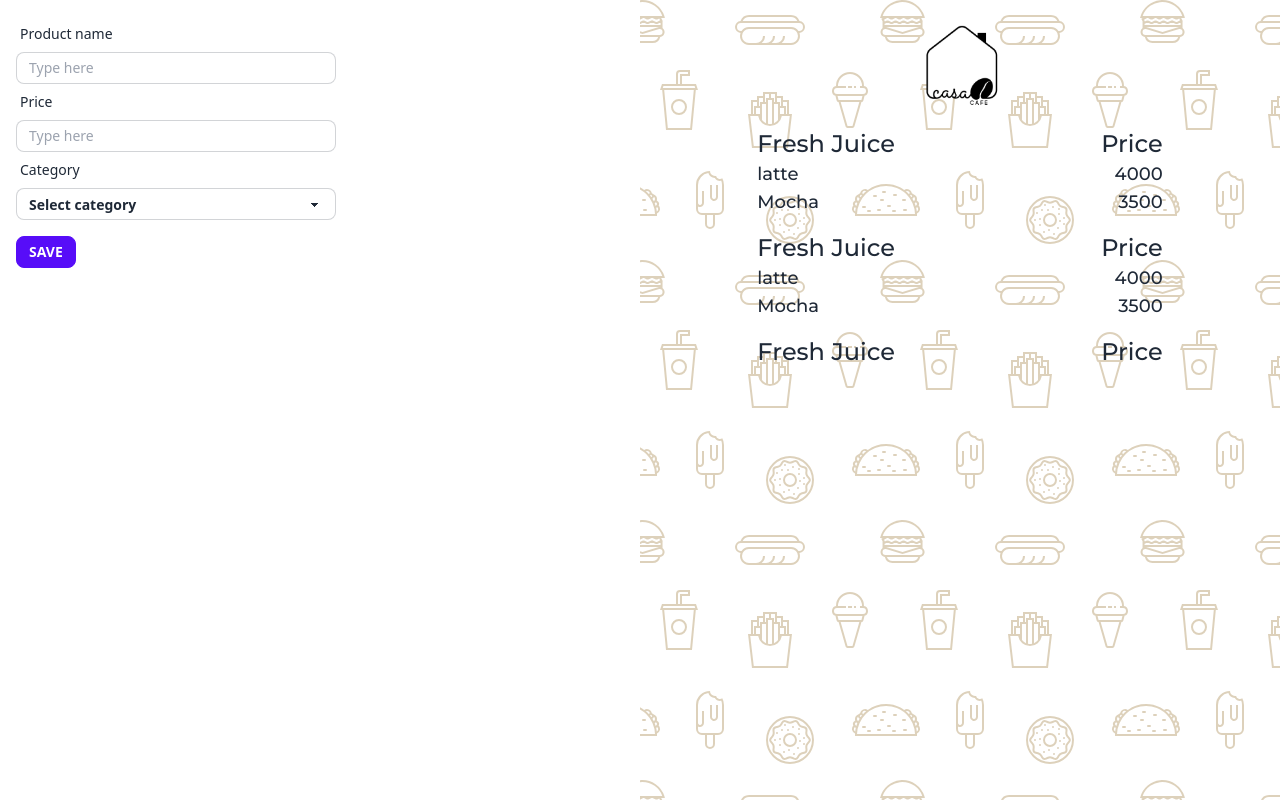
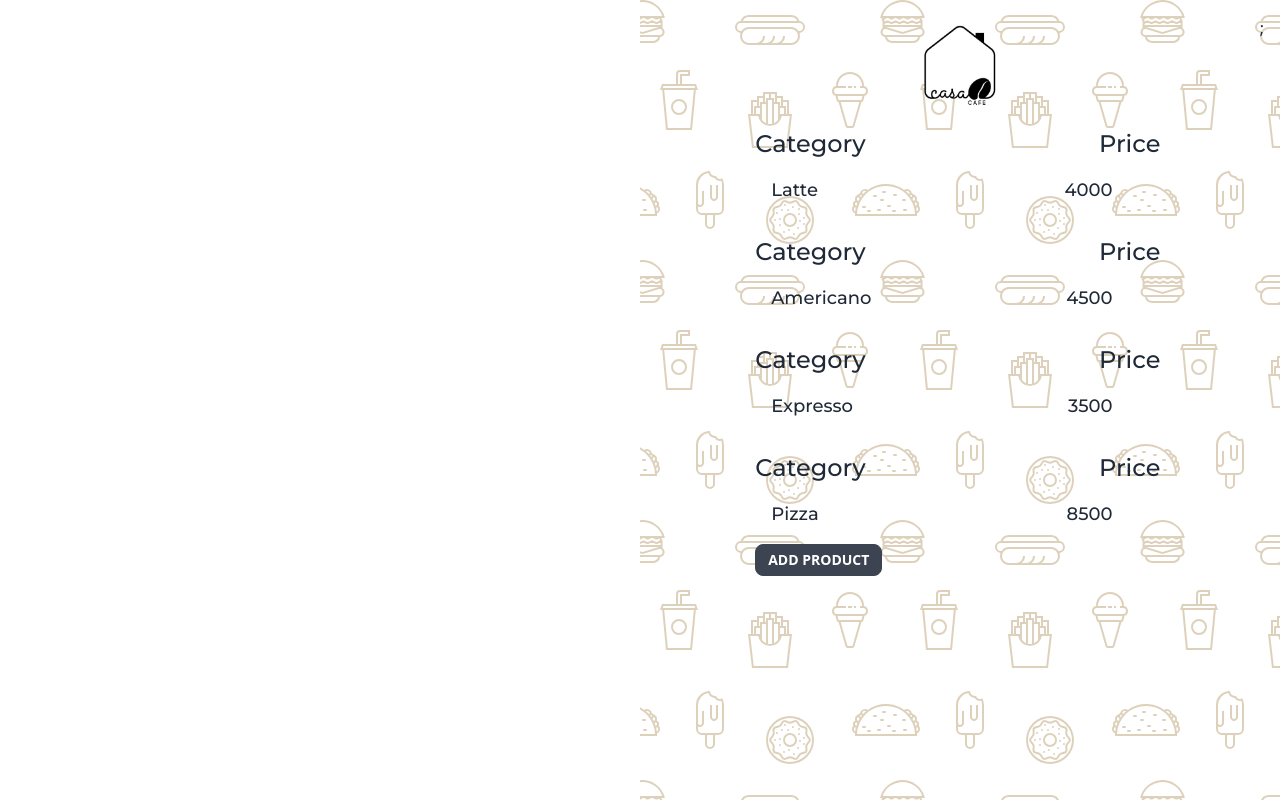
Before and after one commit to thethmuu/coffee-menu, a React (Vite) app: page / in a window 1280 px wide. Built offline with nearby package versions, Linux system fonts and the light colour scheme.

Commit message:
Selected product and form values

```diff
--- a/src/App.jsx
+++ b/src/App.jsx
@@ -1,47 +1,115 @@
-import { useState } from 'react';
-import AddForm from './components/AddForm';
+import { createContext, useEffect, useState } from 'react';
+import { v4 as uuid } from 'uuid';
 import ProductGroup from './components/ProductGroup';
-import logo from './images/brand-logo.png';
-import { v4 as uuid } from 'uuid';
 import ProductRow from './components/ProductRow';
+import ProductForm from './components/ProductForm';
+import ProductList from './components/ProductList';
+
+const sampleProducts = [
+  {
+    id: 1,
+    name: 'Latte',
+    price: '4000',
+    category: 1,
+  },
+  {
+    id: 2,
+    name: 'Americano',
+    price: '4500',
+    category: 1,
+  },
+  {
+    id: 3,
+    name: 'Expresso',
+    price: '3500',
+    category: 1,
+  },
+  {
+    id: 4,
+    name: 'Pizza',
+    price: '8500',
+    category: 3,
+  },
+];
+
+const categories = [
+  {
+    id: 1,
+    name: 'Drinks',
+  },
+  {
+    id: 2,
+    name: 'Cake',
+  },
+  {
+    id: 3,
+    name: 'Pizza',
+  },
+];
+
+export const MenuContext = createContext();
+
+const STORAGE_KEY = 'menuapp.products';
 
 function App() {
+  const [products, setProducts] = useState(sampleProducts);
   const [newProduct, setNewProduct] = useState({
     id: uuid(),
     name: '',
     price: '',
     category: '',
   });
+  const [selectedProductId, setSelectedProductId] = useState();
+  const selectedProduct = products.find(
+    (product) => product.id === selectedProductId
+  );
+
+  useEffect(() => {
+    // get from API
+    const productsJSON = localStorage.getItem(STORAGE_KEY);
+    if (productsJSON !== null) setProducts(JSON.parse(productsJSON));
+  }, []);
+
+  useEffect(() => {
+    // save data to API
+    localStorage.setItem(STORAGE_KEY, JSON.stringify(products));
+  }, [products]);
+
+  const menuContextValue = {
+    handleProductDelete,
+    handleProductAdd,
+    handleProductSelect,
+  };
+
+  function handleProductAdd() {
+    setProducts([...products, newProduct]);
+  }
+
+  function handleProductDelete(id) {
+    setProducts(products.filter((product) => product.id !== id));
+  }
+
+  function handleProductSelect(id) {
+    setSelectedProductId(id);
+  }
 
   return (
+    <MenuContext.Provider value={menuContextValue}>
       <main className='bg-gray-100 h-screen'>
         <div className='container h-full flex bg-white mx-auto'>
           {/* add form */}
           <div className='w-1/2 p-4'>
-          <AddForm newProduct={newProduct} setNewProduct={setNewProduct} />
+            {selectedProduct && (
+              <ProductForm selectedProduct={selectedProduct} />
+            )}
           </div>
           {/* preview UI */}
           <div className='w-1/2 p-4 flex justify-center preview'>
-          <div className='w-2/3 mx-auto'>
-            <div className='flex justify-center items-center'>
-              <img src={logo} alt='Logo' className='w-24 h-24' />
-            </div>
-            {/* Product group */}
-            <ProductGroup />
-            {/* Product group */}
-            <ProductGroup />
-            {/* New Product */}
-            <div className='mt-4'>
-              <div className='flex justify-between text-2xl text-bold'>
-                <h2>Fresh Juice</h2>
-                <h2>Price</h2>
-              </div>
-              <ProductRow name={newProduct.name} price={newProduct.price} />
-            </div>
-          </div>
+            <ProductList products={products} />
           </div>
         </div>
       </main>
+    </MenuContext.Provider>
   );
 }
 
--- a/src/components/AddForm.jsx
+++ b/src/components/ProductForm.jsx
@@ -1,9 +1,10 @@
 import React from 'react';
 
-const AddForm = ({ newProduct, setNewProduct }) => {
-  const handleInputChange = (e) => {
-    setNewProduct({ ...newProduct, [e.target.name]: e.target.value });
-  };
+const ProductForm = ({ selectedProduct }) => {
+  console.log(selectedProduct);
+  // const handleInputChange = (e) => {
+  //   setNewProduct({ ...newProduct, [e.target.name]: e.target.value });
+  // };
 
   return (
     <form>
@@ -15,9 +16,9 @@ const AddForm = ({ newProduct, setNewProduct }) => {
           type='text'
           placeholder='Type here'
           className='input input-bordered input-sm w-full max-w-xs'
-          value={newProduct.name}
+          value={selectedProduct.name}
           name='name'
-          onChange={handleInputChange}
+          // onChange={handleInputChange}
         />
       </div>
       <div className='form-control w-full max-w-xs'>
@@ -28,9 +29,9 @@ const AddForm = ({ newProduct, setNewProduct }) => {
           type='text'
           placeholder='Type here'
           className='input input-bordered input-sm w-full max-w-xs'
-          value={newProduct.price}
+          value={selectedProduct.price}
           name='price'
-          onChange={handleInputChange}
+          // onChange={handleInputChange}
         />
       </div>
       <div className='form-control w-full max-w-xs'>
@@ -51,4 +52,4 @@ const AddForm = ({ newProduct, setNewProduct }) => {
   );
 };
 
-export default AddForm;
+export default ProductForm;
--- a/src/components/ProductGroup.jsx
+++ b/src/components/ProductGroup.jsx
@@ -1,15 +1,18 @@
 import React from 'react';
 import ProductRow from './ProductRow';
 
-const ProductGroup = () => {
+const ProductGroup = ({ product }) => {
+  console.log(product.id);
   return (
     <div className='mt-4'>
       <div className='flex justify-between text-2xl text-bold'>
-        <h2>Fresh Juice</h2>
+        <h2>Category</h2>
         <h2>Price</h2>
       </div>
-      <ProductRow name='latte' price='4000' />
-      <ProductRow name='Mocha' price='3500' />
+      <div className='collapse'>
+        <input type='checkbox' />
+        <ProductRow product={product} />
+      </div>
     </div>
   );
 };
--- /dev/null
+++ b/src/components/ProductList.jsx
@@ -0,0 +1,27 @@
+import React, { useContext } from 'react';
+import { MenuContext } from '../App';
+import logo from '../images/brand-logo.png';
+import ProductGroup from './ProductGroup';
+
+const ProductList = ({ products }) => {
+  const { handleProductAdd } = useContext(MenuContext);
+
+  return (
+    <>
+      <div className='w-2/3 mx-auto'>
+        <div className='flex justify-center items-center'>
+          <img src={logo} alt='Logo' className='w-24 h-24' />
+        </div>
+        {products.map((product) => (
+          <ProductGroup key={product.id} product={product} />
+        ))}
+        <button className='btn btn-sm' onClick={handleProductAdd}>
+          Add Product
+        </button>
+      </div>
+      ;
+    </>
+  );
+};
+
+export default ProductList;
--- a/src/components/ProductRow.jsx
+++ b/src/components/ProductRow.jsx
@@ -1,11 +1,32 @@
-import React from 'react';
+import React, { useContext } from 'react';
+import { MenuContext } from '../App';
 
-const ProductRow = ({ name, price }) => {
+const ProductRow = ({ product }) => {
+  const { handleProductDelete, handleProductSelect } = useContext(MenuContext);
+
   return (
-    <div className='flex justify-between text-lg text-semibold'>
-      <h2>{name}</h2>
-      <h2>{price}</h2>
-    </div>
+    <>
+      <div className='collapse-title text-xl font-medium'>
+        <div className='flex justify-between text-lg text-semibold'>
+          <h2>{product.name}</h2>
+          <h2>{product.price}</h2>
+        </div>
+      </div>
+      <div className='collapse-content flex justify-end'>
+        <button
+          onClick={() => handleProductSelect(product.id)}
+          className='btn btn-primary btn-xs mr-1'
+        >
+          Edit
+        </button>
+        <button
+          onClick={() => handleProductDelete(product.id)}
+          className='btn btn-error btn-xs'
+        >
+          Del
+        </button>
+      </div>
+    </>
   );
 };
 
--- a/src/main.jsx
+++ b/src/main.jsx
@@ -1,10 +1,10 @@
-import React from 'react'
-import ReactDOM from 'react-dom/client'
-import App from './App'
-import './index.css'
+import React from 'react';
+import ReactDOM from 'react-dom/client';
+import App from './App';
+import './index.css';
 
 ReactDOM.createRoot(document.getElementById('root')).render(
-  <React.StrictMode>
-    <App />
-  </React.StrictMode>
-)
+  // <React.StrictMode>
+  <App />
+  // </React.StrictMode>
+);
```
Lines whose indentation alone changed are shown as unchanged.
